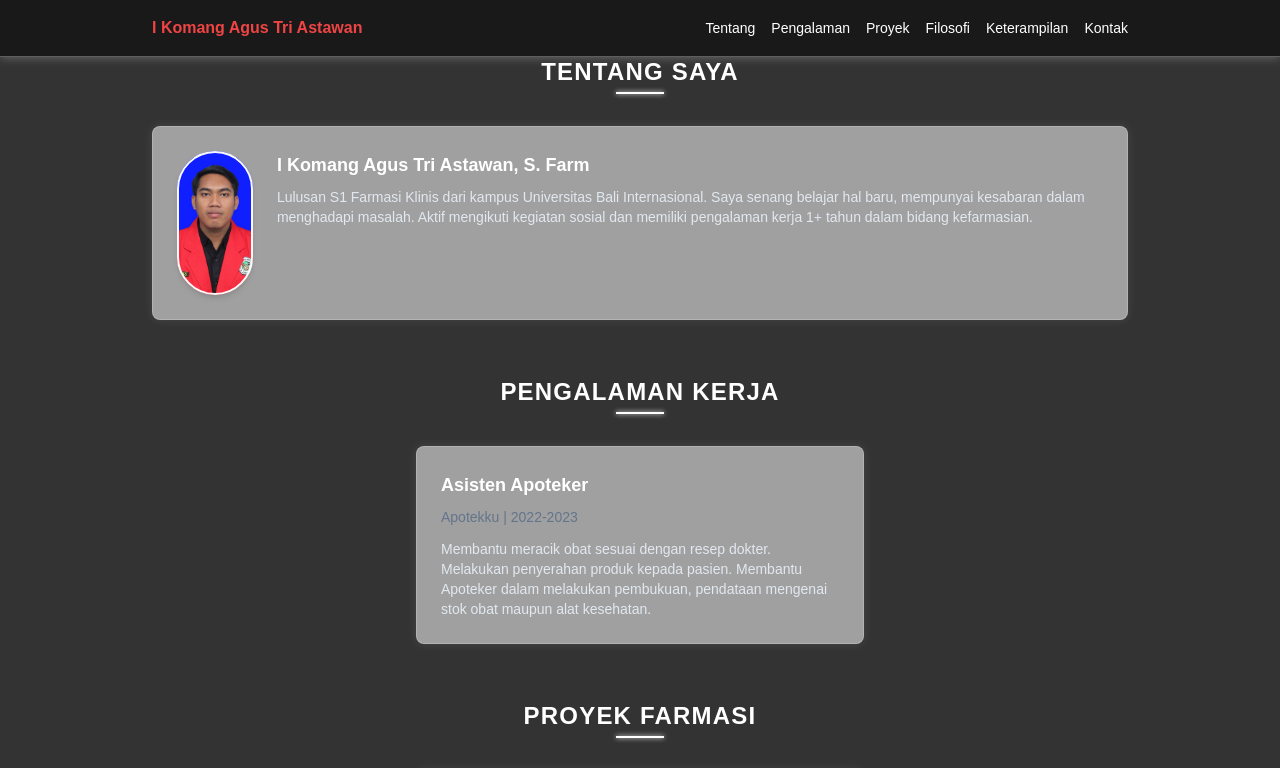
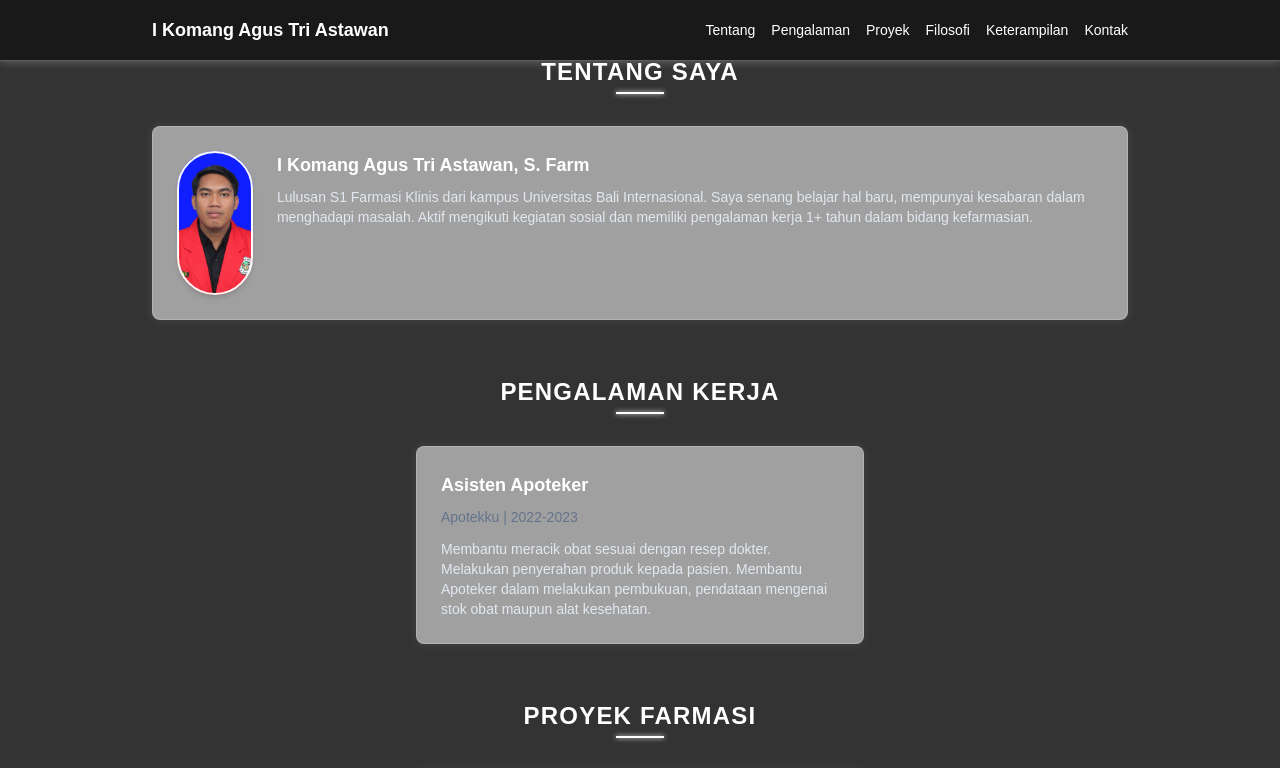
Before and after one commit to broman0x/portofoliokomang, a React (Create React App) app: page / in a window 1280 px wide. Shown: the top 768 px of the page. Built offline with nearby package versions, Linux system fonts and the light colour scheme.

Commit message:
Update Header.jsx

```diff
--- a/src/components/Header.jsx
+++ b/src/components/Header.jsx
@@ -1,19 +1,13 @@
-import React, { useState, useEffect } from 'react';
+import React, { useState } from 'react';
 import { motion } from 'framer-motion';
 
-// Komponen header dengan navigasi
+// Komponen Header
 const Header = () => {
   const [isOpen, setIsOpen] = useState(false);
-  const [isScrolled, setIsScrolled] = useState(false);
 
-  // Deteksi scroll untuk mengubah ukuran header
-  useEffect(() => {
-    const handleScroll = () => {
-      setIsScrolled(window.scrollY > 50);
+  const toggleMenu = () => {
+    setIsOpen(!isOpen);
   };
-    window.addEventListener('scroll', handleScroll);
-    return () => window.removeEventListener('scroll', handleScroll);
-  }, []);
 
   const navLinks = [
     { name: 'Tentang', href: '#about' },
@@ -24,56 +18,61 @@ const Header = () => {
     { name: 'Kontak', href: '#contact' },
   ];
 
-  const headerVariants = {
-    initial: { y: -100, opacity: 0 },
-    animate: { y: 0, opacity: 1, transition: { duration: 0.5, ease: 'easeOut' } },
+  const navVariants = {
+    hidden: { opacity: 0, y: -10 },
+    visible: { opacity: 1, y: 0, transition: { duration: 0.5, staggerChildren: 0.1 } },
+  };
+
+  const linkVariants = {
+    hidden: { opacity: 0, y: -10 },
+    visible: { opacity: 1, y: 0 },
   };
 
   return (
-    <motion.header
-      className={`header ${isScrolled ? 'py-2' : 'py-3 sm:py-4'}`}
-      variants={headerVariants}
-      initial="initial"
-      animate="animate"
+    <header className="header">
+      <div className="container flex items-center justify-between">
+        <motion.a
+          href="#home"
+          className="text-[#FFFFFF] text-base sm:text-lg font-bold"
+          initial={{ opacity: 0 }}
+          animate={{ opacity: 1 }}
+          transition={{ duration: 0.5 }}
         >
-      <div className="container flex items-center justify-between">
-        <a href="/" className="text-[#EF4444] text-sm sm:text-base font-bold">
           I Komang Agus Tri Astawan
-        </a>
-        <nav className="hidden sm:flex space-x-4">
-          {navLinks.map((link) => (
-            <a key={link.name} href={link.href} className="nav-link">
-              {link.name}
-            </a>
-          ))}
-        </nav>
+        </motion.a>
         <div className="sm:hidden">
           <button
-            onClick={() => setIsOpen(!isOpen)}
-            className="hamburger flex flex-col justify-between h-5"
-            aria-label="Toggle menu"
+            onClick={toggleMenu}
+            className="hamburger focus:outline-none"
+            aria-label={isOpen ? 'Tutup menu' : 'Buka menu'}
           >
-            <span className="hamburger-line"></span>
-            <span className="hamburger-line"></span>
-            <span className="hamburger-line"></span>
+            <span className={`hamburger-line ${isOpen ? 'rotate-45 translate-y-1.5' : ''}`}></span>
+            <span className={`hamburger-line my-1 ${isOpen ? 'opacity-0' : ''}`}></span>
+            <span className={`hamburger-line ${isOpen ? '-rotate-45 -translate-y-1.5' : ''}`}></span>
           </button>
         </div>
-      </div>
-      {isOpen && (
-        <nav className="nav-menu sm:hidden">
-          {navLinks.map((link) => (
+        <motion.nav
+          className={`nav-menu ${isOpen ? 'block' : 'hidden'} sm:block`}
+          variants={navVariants}
+          initial="hidden"
+          animate="visible"
+        >
+          <ul className="flex flex-col sm:flex-row sm:space-x-4">
+            {navLinks.map((link, index) => (
+              <motion.li key={index} variants={linkVariants}>
                 <a
-              key={link.name}
                   href={link.href}
-              className="nav-link block py-2 text-center"
+                  className="nav-link"
                   onClick={() => setIsOpen(false)}
                 >
                   {link.name}
                 </a>
+              </motion.li>
             ))}
-        </nav>
-      )}
-    </motion.header>
+          </ul>
+        </motion.nav>
+      </div>
+    </header>
   );
 };
 
```
Lines whose indentation alone changed are shown as unchanged.
